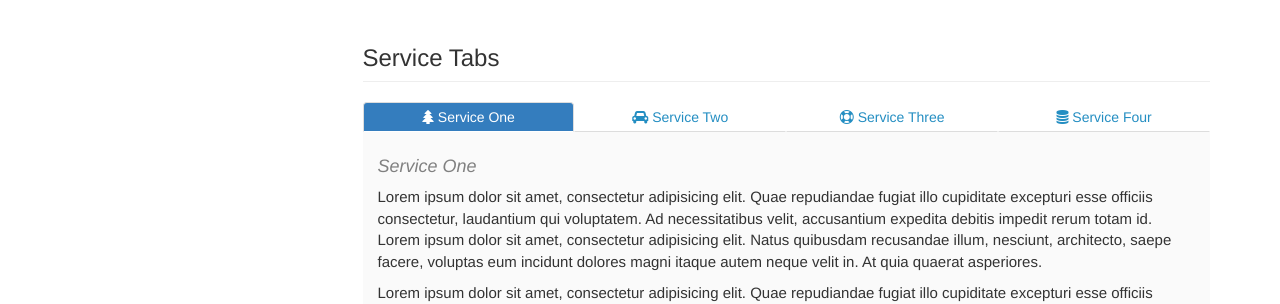
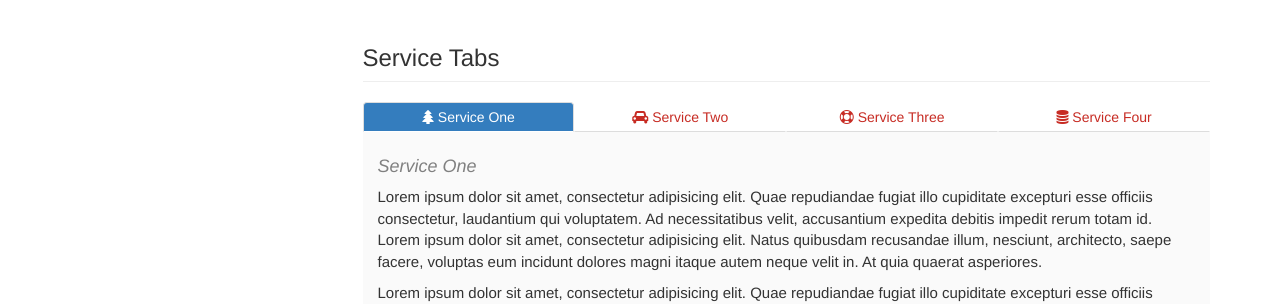
Before and after one commit to takagotch/page482, a Jekyll site: the page built from pages/product1/p1_landing_page.html, in a window 1280 px wide. Shown: the part 608-912 px from the top of the page. Built offline with Jekyll 4.4.1, drawn with Linux system fonts in a browser that asks for light colours; comment, search, counter and statistics services are not loaded.

Commit message:
Update customstyles.css

```diff
--- a/css/customstyles.css
+++ b/css/customstyles.css
@@ -291,7 +291,7 @@ li.dropdownActive a {
 }
 
 .post-content .rssfeedLink {
-    color: #248EC2;
+    color: #c72c24;
 }
 
 footer {
@@ -388,7 +388,7 @@ ul#mysidebar {
 }
 
 .nav li.thirdlevel > a {
-    color: #248EC2;
+    color: #c72c24;
     font-weight:bold;
     padding-left:20px;
     background-color: whitesmoke !important;
@@ -506,7 +506,7 @@ section table tr.danger, table tr.preference, table tr.preference > td.sorting_1
 }
 
 table.profile thead tr th {
-    background-color: #248ec2;
+    background-color: #c72c24;
 }
 
 table.request thead tr th {
@@ -568,7 +568,7 @@ i.border {
 }
 
 a[data-toggle] {
-    color: #248EC2;
+    color: #c72c24;
 }
 
 .summary {
@@ -598,7 +598,7 @@ h4 {color: #808080; font-weight:normal; font-size:120%; font-style:italic;}
 }
 
 .nav-tabs > li.active > a, .nav-tabs > li.active > a:hover, .nav-tabs > li.active > a:focus {
-    background-color: #248ec2;
+    background-color: #c72c24;
     color: white;
 }
 
@@ -710,7 +710,7 @@ ol.series li {
 
 /* not sure if using this ...*/
 .navbar-inverse .navbar-collapse, .navbar-inverse .navbar-form {
-    border-color: #248ec2 !important;
+    border-color: #c72c24 !important;
 }
 
 #mysidebar .nav ul {
@@ -1011,7 +1011,7 @@ span.label.label-primary {
     }
 
 a code {
-    color: #248EC2;
+    color: #c72c24;
 }
 
 code + a > code {
```
